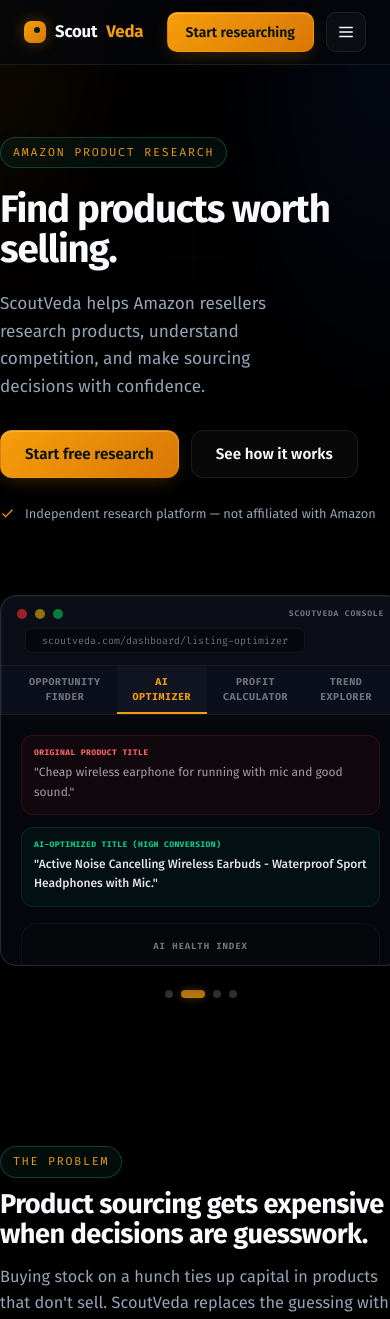
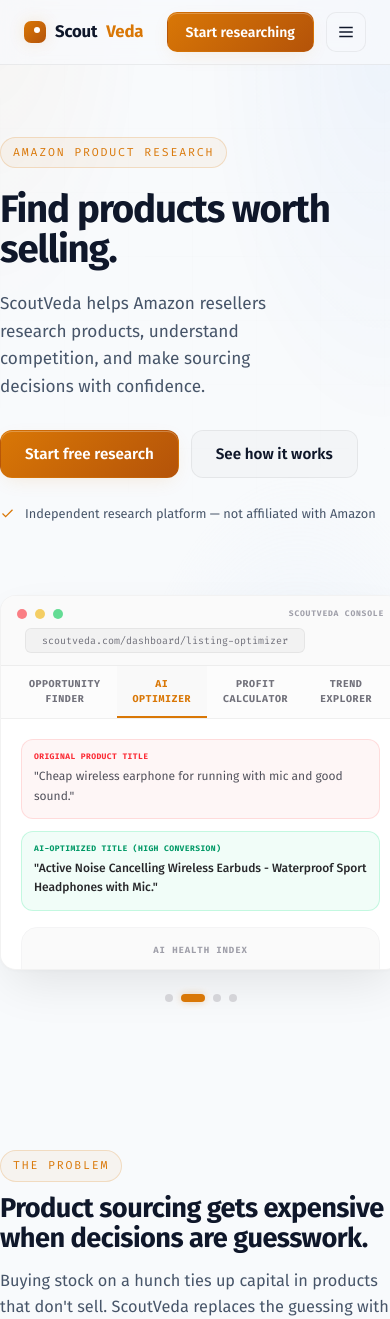
Before and after one commit to rameshknk143/Scout, a Next.js app in the folder web/: page / in a window 390 px wide. Shown: the top 1319 px of the page. Built offline with nearby package versions, Linux system fonts and the light colour scheme.

Commit message:
feat: migrate entire layout and browser showcase to clean light theme

```diff
--- a/web/app/globals.css
+++ b/web/app/globals.css
@@ -2,26 +2,26 @@
 @import "tailwindcss";
 
 :root {
-  --bg: #000000; /* Pure Black Background */
-  --bg-elevated: #0d0d0d; /* Dark Charcoal panels */
-  --panel: #0d0d0d;
-  --panel-border: rgba(255, 255, 255, 0.06);
-  --panel-border-hover: rgba(59, 130, 246, 0.25); /* Glowing blue hover border */
-  --text: #f8fafc; /* Slate 50 */
-  --muted: #94a3b8; /* Slate 400 */
-  --amber: #f59e0b; /* Amber */
-  --amber-soft: rgba(245, 158, 11, 0.08);
-  --amber-glow: rgba(245, 158, 11, 0.15);
+  --bg: #f8fafc; /* Slate 50 - Widescreen light background */
+  --bg-elevated: #ffffff; /* White panels */
+  --panel: #ffffff;
+  --panel-border: rgba(0, 0, 0, 0.08); /* Darker border for light mode */
+  --panel-border-hover: rgba(59, 130, 246, 0.4); /* Glowing blue hover border */
+  --text: #0f172a; /* Slate 900 */
+  --muted: #475569; /* Slate 600 */
+  --amber: #d97706; /* Amber 600 */
+  --amber-soft: rgba(217, 119, 6, 0.06);
+  --amber-glow: rgba(217, 119, 6, 0.12);
   --green: #10b981; /* Success green */
-  --green-soft: rgba(16, 185, 129, 0.08);
+  --green-soft: rgba(16, 185, 129, 0.06);
   --red: #ef4444; /* Alert red */
-  --red-soft: rgba(239, 68, 68, 0.08);
+  --red-soft: rgba(239, 68, 68, 0.06);
 
-  /* Bento Grids shadows */
-  --shadow-sm: 0 1px 2px rgba(0, 0, 0, 0.2);
-  --shadow-md: 0 4px 12px -2px rgba(0, 0, 0, 0.3), 0 2px 4px -1px rgba(0, 0, 0, 0.2);
-  --shadow-lg: 0 12px 24px -4px rgba(0, 0, 0, 0.4), 0 4px 8px -2px rgba(0, 0, 0, 0.3);
-  --shadow-xl: 0 20px 32px -8px rgba(0, 0, 0, 0.5), 0 8px 16px -4px rgba(0, 0, 0, 0.4);
+  /* Bento Grids shadows (lowered opacity for light backgrounds) */
+  --shadow-sm: 0 1px 2px rgba(0, 0, 0, 0.05);
+  --shadow-md: 0 4px 12px -2px rgba(0, 0, 0, 0.08), 0 2px 4px -1px rgba(0, 0, 0, 0.04);
+  --shadow-lg: 0 12px 24px -4px rgba(0, 0, 0, 0.12), 0 4px 8px -2px rgba(0, 0, 0, 0.06);
+  --shadow-xl: 0 20px 32px -8px rgba(0, 0, 0, 0.15), 0 8px 16px -4px rgba(0, 0, 0, 0.08);
 
   /* Spacing Tokens */
   --space-xs: 2px;
@@ -236,14 +236,14 @@ body {
    Palette leans on the app tokens above; teal is the marketing accent.
    ============================================================================ */
 :root {
-  --sv-teal: #f59e0b;          /* Luxury gold marketing accent */
-  --sv-teal-deep: #d97706;
-  --sv-ink: #000000;           /* Pure Black Background */
-  --sv-surface: rgba(13, 13, 13, 0.7);
-  --sv-surface-solid: #0d0d0d;
-  --sv-hair: rgba(255, 255, 255, 0.08);
-  --sv-hair-strong: rgba(255, 255, 255, 0.14);
-  --sv-glow-teal: rgba(245, 158, 11, 0.30);
+  --sv-teal: #d97706;          /* Gold marketing accent for light mode */
+  --sv-teal-deep: #b45309;
+  --sv-ink: #f8fafc;           /* Light Theme Background */
+  --sv-surface: rgba(255, 255, 255, 0.85);
+  --sv-surface-solid: #ffffff;
+  --sv-hair: rgba(0, 0, 0, 0.06);
+  --sv-hair-strong: rgba(0, 0, 0, 0.12);
+  --sv-glow-teal: rgba(217, 119, 6, 0.15);
 }
 
 /* Abstract animated background: drifting light + marketplace grid + data motes.
@@ -252,16 +252,16 @@ body {
 .sv-bg::before {
   content: ""; position: absolute; inset: -20%;
   background:
-    radial-gradient(40% 40% at 15% 15%, rgba(245, 158, 11, 0.07), transparent 70%),
-    radial-gradient(45% 45% at 85% 20%, rgba(30, 58, 138, 0.15), transparent 70%),
-    radial-gradient(50% 50% at 70% 90%, rgba(59, 130, 246, 0.04), transparent 70%);
+    radial-gradient(40% 40% at 15% 15%, rgba(217, 119, 6, 0.04), transparent 70%),
+    radial-gradient(45% 45% at 85% 20%, rgba(59, 130, 246, 0.05), transparent 70%),
+    radial-gradient(50% 50% at 70% 90%, rgba(219, 234, 254, 0.4), transparent 70%);
   animation: sv-drift 30s ease-in-out infinite alternate;
 }
 .sv-bg::after {
   content: ""; position: absolute; inset: 0; opacity: 0.4;
   background-image:
-    linear-gradient(rgba(255,255,255,0.03) 1px, transparent 1px),
-    linear-gradient(90deg, rgba(255,255,255,0.03) 1px, transparent 1px);
+    linear-gradient(rgba(0,0,0,0.02) 1px, transparent 1px),
+    linear-gradient(90deg, rgba(0,0,0,0.02) 1px, transparent 1px);
   background-size: 64px 64px;
   mask-image: radial-gradient(circle at 50% 30%, #000 0%, transparent 80%);
 }
@@ -276,7 +276,7 @@ body {
 
 /* Header */
 .sv-header { position: sticky; top: 0; z-index: 40;
-  backdrop-filter: blur(14px); background: rgba(5, 7, 13, 0.6);
+  backdrop-filter: blur(14px); background: rgba(248, 250, 252, 0.7);
   border-bottom: 1px solid var(--sv-hair); }
 .sv-header-inner { display: flex; align-items: center; justify-content: space-between; height: 64px; gap: 20px; }
 .sv-nav { display: flex; align-items: center; gap: 28px; }
@@ -289,25 +289,25 @@ body {
 .sv-mark-dot { width: 22px; height: 22px; border-radius: 7px;
   background: linear-gradient(135deg, var(--sv-teal), var(--sv-teal-deep));
   box-shadow: 0 0 16px var(--sv-glow-teal); position: relative; }
-.sv-mark-dot::after { content: ""; position: absolute; inset: 6px 6px auto auto; width: 6px; height: 6px; border-radius: 50%; background: #05201c; }
+.sv-mark-dot::after { content: ""; position: absolute; inset: 6px 6px auto auto; width: 6px; height: 6px; border-radius: 50%; background: #ffffff; }
 .sv-mark b { color: var(--sv-teal); }
 
 /* Buttons */
 .sv-btn { display: inline-flex; align-items: center; justify-content: center; gap: 8px;
   height: 40px; padding: 0 18px; border-radius: 10px; font-size: 0.875rem; font-weight: 600;
   text-decoration: none; cursor: pointer; border: 1px solid transparent; transition: all .2s; white-space: nowrap; }
-.sv-btn-primary { color: #04120f;
+.sv-btn-primary { color: #ffffff;
   background: linear-gradient(135deg, var(--sv-teal), var(--sv-teal-deep));
   box-shadow: 0 6px 20px -6px var(--sv-glow-teal), inset 0 1px 0 rgba(255,255,255,.25); }
 .sv-btn-primary:hover { transform: translateY(-1px); box-shadow: 0 10px 28px -6px var(--sv-glow-teal), inset 0 1px 0 rgba(255,255,255,.25); }
-.sv-btn-ghost { color: var(--text); background: rgba(255,255,255,0.03); border-color: var(--sv-hair); }
-.sv-btn-ghost:hover { border-color: var(--sv-hair-strong); background: rgba(255,255,255,0.06); }
+.sv-btn-ghost { color: var(--text); background: rgba(0,0,0,0.02); border-color: var(--sv-hair); }
+.sv-btn-ghost:hover { border-color: var(--sv-hair-strong); background: rgba(0,0,0,0.04); }
 .sv-btn-lg { height: 48px; padding: 0 24px; font-size: 0.95rem; border-radius: 12px; }
 
 /* Eyebrow / pill */
 .sv-eyebrow { display: inline-flex; align-items: center; gap: 8px; font-family: var(--font-mono);
   font-size: 0.72rem; letter-spacing: 0.16em; text-transform: uppercase; color: var(--sv-teal);
-  padding: 6px 12px; border: 1px solid rgba(45,212,191,0.25); border-radius: 999px; background: rgba(45,212,191,0.06); }
+  padding: 6px 12px; border: 1px solid rgba(217,119,6,0.2); border-radius: 999px; background: rgba(217,119,6,0.05); }
 
 /* Hero */
 .sv-hero { padding: 72px 0 40px; }
@@ -320,12 +320,12 @@ body {
 /* Glass surface used across public pages */
 .sv-glass { background: var(--sv-surface); backdrop-filter: blur(18px);
   border: 1px solid var(--sv-hair); border-radius: 18px;
-  box-shadow: 0 24px 60px -24px rgba(0,0,0,0.7), inset 0 1px 0 rgba(255,255,255,0.05); }
+  box-shadow: 0 24px 50px -24px rgba(0,0,0,0.08), inset 0 1px 0 rgba(255,255,255,0.8); }
 
 /* Neomorphic soft control (widgets, toggles) */
-.sv-soft { background: linear-gradient(145deg, #141b2c, #0d1320);
-  border: 1px solid rgba(255,255,255,0.04); border-radius: 12px;
-  box-shadow: 6px 6px 14px rgba(0,0,0,0.5), -4px -4px 12px rgba(255,255,255,0.02); }
+.sv-soft { background: linear-gradient(145deg, #ffffff, #f1f5f9);
+  border: 1px solid rgba(0,0,0,0.03); border-radius: 12px;
+  box-shadow: 6px 6px 14px rgba(0,0,0,0.03), -4px -4px 12px rgba(255,255,255,0.9); }
 
 /* Hero dashboard preview */
 .sv-preview { padding: 18px; position: relative; }
--- a/web/components/BrowserShowcase.tsx
+++ b/web/components/BrowserShowcase.tsx
@@ -20,24 +20,24 @@ export default function BrowserShowcase() {
       urlPath: "opportunity-finder",
       title: "Product Search & Score",
       renderContent: () => (
-        <div className="grid grid-cols-1 md:grid-cols-12 gap-4 h-full p-5 text-white">
+        <div className="grid grid-cols-1 md:grid-cols-12 gap-4 h-full p-5 text-zinc-800">
           {/* Left column - search list */}
           <div className="md:col-span-7 flex flex-col justify-between space-y-3">
             <div>
-              <div className="text-[10px] font-bold text-zinc-500 uppercase tracking-widest font-mono mb-2">
+              <div className="text-[10px] font-bold text-zinc-400 uppercase tracking-widest font-mono mb-2">
                 Real-time Opportunities
               </div>
               <div className="space-y-2">
                 {[
-                  { name: "Noise-cancel earbuds", score: "88", color: "text-emerald-400", bg: "bg-emerald-500/10" },
-                  { name: "Sport wireless buds", score: "64", color: "text-amber-400", bg: "bg-amber-500/10" },
-                  { name: "Budget TWS clone", score: "41", color: "text-red-400", bg: "bg-red-500/10" },
+                  { name: "Noise-cancel earbuds", score: "88", color: "text-emerald-600", bg: "bg-emerald-500/10" },
+                  { name: "Sport wireless buds", score: "64", color: "text-amber-700", bg: "bg-amber-500/10" },
+                  { name: "Budget TWS clone", score: "41", color: "text-red-600", bg: "bg-red-500/10" },
                 ].map((item, idx) => (
                   <div
                     key={idx}
-                    className="flex items-center justify-between p-2.5 rounded-lg bg-white/[0.02] border border-white/5 text-xs"
+                    className="flex items-center justify-between p-2.5 rounded-lg bg-zinc-50 border border-zinc-100 text-xs"
                   >
-                    <span className="text-zinc-300 font-medium truncate max-w-[150px]">
+                    <span className="text-zinc-700 font-medium truncate max-w-[150px]">
                       {item.name}
                     </span>
                     <span className={`font-bold font-mono px-2 py-0.5 rounded text-[11px] ${item.color} ${item.bg}`}>
@@ -47,20 +47,20 @@ export default function BrowserShowcase() {
                 ))}
               </div>
             </div>
-            <div className="text-[11px] text-zinc-500 font-mono">
+            <div className="text-[11px] text-zinc-400 font-mono">
               * Based on local search queries & competitor BSR indicators
             </div>
           </div>
 
           {/* Right column - Opportunity Score ring */}
-          <div className="md:col-span-5 flex flex-col items-center justify-center bg-zinc-950/40 border border-white/5 rounded-2xl p-4">
-            <div className="text-[9px] font-bold text-zinc-500 uppercase tracking-widest font-mono">
+          <div className="md:col-span-5 flex flex-col items-center justify-center bg-zinc-50 border border-zinc-100 rounded-2xl p-4">
+            <div className="text-[9px] font-bold text-zinc-400 uppercase tracking-widest font-mono">
               OPPORTUNITY SCORE
             </div>
-            <div className="relative w-20 h-20 rounded-full border-[6px] border-emerald-500/20 border-t-emerald-400 flex items-center justify-center font-mono font-bold text-2xl text-white mt-3 shadow-[0_0_20px_rgba(16,185,129,0.15)]">
+            <div className="relative w-20 h-20 rounded-full border-[6px] border-emerald-500/10 border-t-emerald-500 flex items-center justify-center font-mono font-bold text-2xl text-zinc-800 mt-3 shadow-[0_0_15px_rgba(16,185,129,0.1)]">
               82
             </div>
-            <span className="text-[9px] font-bold text-emerald-400 bg-emerald-500/10 border border-emerald-500/20 px-2.5 py-0.5 rounded-md uppercase tracking-wider mt-4">
+            <span className="text-[9px] font-bold text-emerald-600 bg-emerald-500/10 border border-emerald-500/20 px-2.5 py-0.5 rounded-md uppercase tracking-wider mt-4">
               PURSUE Opportunity
             </span>
           </div>
@@ -72,34 +72,34 @@ export default function BrowserShowcase() {
       urlPath: "listing-optimizer",
       title: "AI Title & Keyword Health",
       renderContent: () => (
-        <div className="grid grid-cols-1 md:grid-cols-12 gap-4 h-full p-5 text-white">
+        <div className="grid grid-cols-1 md:grid-cols-12 gap-4 h-full p-5 text-zinc-800">
           {/* Left Column: Side-by-Side comparison */}
           <div className="md:col-span-8 flex flex-col gap-3 justify-center">
-            <div className="p-3 rounded-xl bg-red-500/5 border border-red-500/15 text-xs">
-              <div className="font-bold text-red-400 uppercase tracking-wider text-[8px] mb-1 font-mono">Original Product Title</div>
-              <p className="text-zinc-400 leading-relaxed font-sans">
+            <div className="p-3 rounded-xl bg-red-50/70 border border-red-200/60 text-xs">
+              <div className="font-bold text-red-500 uppercase tracking-wider text-[8px] mb-1 font-mono">Original Product Title</div>
+              <p className="text-zinc-600 leading-relaxed font-sans">
                 "Cheap wireless earphone for running with mic and good sound."
               </p>
             </div>
-            <div className="p-3 rounded-xl bg-emerald-500/5 border border-emerald-500/15 text-xs">
-              <div className="font-bold text-emerald-400 uppercase tracking-wider text-[8px] mb-1 font-mono">AI-Optimized Title (High Conversion)</div>
-              <p className="text-zinc-200 leading-relaxed font-sans font-medium">
+            <div className="p-3 rounded-xl bg-emerald-50/70 border border-emerald-200/60 text-xs">
+              <div className="font-bold text-emerald-600 uppercase tracking-wider text-[8px] mb-1 font-mono">AI-Optimized Title (High Conversion)</div>
+              <p className="text-zinc-800 leading-relaxed font-sans font-medium">
                 "Active Noise Cancelling Wireless Earbuds - Waterproof Sport Headphones with Mic."
               </p>
             </div>
           </div>
 
           {/* Right Column: AI health score */}
-          <div className="md:col-span-4 flex flex-col justify-between bg-zinc-950/40 border border-white/5 rounded-2xl p-4">
+          <div className="md:col-span-4 flex flex-col justify-between bg-zinc-50 border border-zinc-100 rounded-2xl p-4">
             <div>
-              <div className="text-[9px] font-bold text-zinc-500 uppercase tracking-widest font-mono text-center">
+              <div className="text-[9px] font-bold text-zinc-400 uppercase tracking-widest font-mono text-center">
                 AI HEALTH INDEX
               </div>
-              <div className="text-center font-mono font-bold text-2xl text-emerald-400 mt-2">
-                92 <span className="text-xs text-zinc-500">/ 100</span>
+              <div className="text-center font-mono font-bold text-2xl text-emerald-600 mt-2">
+                92 <span className="text-xs text-zinc-400">/ 100</span>
               </div>
             </div>
-            <div className="bg-emerald-500/10 border border-emerald-500/20 text-emerald-400 text-[10px] py-2 px-3 rounded-lg text-center font-semibold mt-3">
+            <div className="bg-emerald-500/10 border border-emerald-500/20 text-emerald-600 text-[10px] py-2 px-3 rounded-lg text-center font-semibold mt-3">
               +14% Conversion boost
             </div>
           </div>
@@ -111,26 +111,26 @@ export default function BrowserShowcase() {
       urlPath: "profit-calculator",
       title: "FBA Margin Breakdown",
       renderContent: () => (
-        <div className="grid grid-cols-1 md:grid-cols-12 gap-4 h-full p-5 text-white">
+        <div className="grid grid-cols-1 md:grid-cols-12 gap-4 h-full p-5 text-zinc-800">
           {/* Left Column: Spreadsheet style fee */}
           <div className="md:col-span-7 flex flex-col justify-between">
-            <div className="text-[10px] font-bold text-zinc-500 uppercase tracking-widest font-mono mb-2">
+            <div className="text-[10px] font-bold text-zinc-400 uppercase tracking-widest font-mono mb-2">
               Sourcing & Fee Analysis
             </div>
-            <div className="bg-white/[0.01] border border-white/5 p-3 rounded-xl space-y-2 font-mono text-[11px] leading-relaxed">
-              <div className="flex justify-between text-zinc-400">
+            <div className="bg-zinc-50 border border-zinc-100 p-3 rounded-xl space-y-2 font-mono text-[11px] leading-relaxed">
+              <div className="flex justify-between text-zinc-500">
                 <span>Sale Price</span>
-                <span className="text-white">₹1,499.00</span>
+                <span className="text-zinc-800 font-bold">₹1,499.00</span>
               </div>
-              <div className="flex justify-between text-zinc-400">
+              <div className="flex justify-between text-zinc-500">
                 <span>Sourcing Cost</span>
-                <span className="text-white">₹420.00</span>
+                <span className="text-zinc-800 font-bold">₹420.00</span>
               </div>
-              <div className="flex justify-between text-zinc-500 border-t border-white/5 pt-2">
+              <div className="flex justify-between text-zinc-400 border-t border-zinc-200/60 pt-2">
                 <span>Referral Fee (12%)</span>
                 <span>-₹179.88</span>
               </div>
-              <div className="flex justify-between text-zinc-500">
+              <div className="flex justify-between text-zinc-400">
                 <span>FBA Pick & Pack</span>
                 <span>-₹64.00</span>
               </div>
@@ -138,14 +138,14 @@ export default function BrowserShowcase() {
           </div>
 
           {/* Right Column: Net profit */}
-          <div className="md:col-span-5 flex flex-col justify-between bg-zinc-950/40 border border-white/5 rounded-2xl p-4">
+          <div className="md:col-span-5 flex flex-col justify-between bg-zinc-50 border border-zinc-100 rounded-2xl p-4">
             <div>
-              <div className="text-[9px] font-bold text-zinc-500 uppercase tracking-widest font-mono">
+              <div className="text-[9px] font-bold text-zinc-400 uppercase tracking-widest font-mono">
                 ESTIMATED NET MARGIN
               </div>
-              <div className="text-2xl font-bold font-mono text-white mt-1.5">₹835.12</div>
+              <div className="text-2xl font-bold font-mono text-zinc-800 mt-1.5">₹835.12</div>
             </div>
-            <div className="text-xs font-bold text-center text-emerald-400 bg-emerald-500/10 border border-emerald-500/20 py-2.5 rounded-xl mt-4">
+            <div className="text-xs font-bold text-center text-emerald-600 bg-emerald-500/10 border border-emerald-500/20 py-2.5 rounded-xl mt-4">
               34% Net ROI
             </div>
           </div>
@@ -157,40 +157,40 @@ export default function BrowserShowcase() {
       urlPath: "trend-explorer",
       title: "Niche BSR & Alert radar",
       renderContent: () => (
-        <div className="grid grid-cols-1 md:grid-cols-12 gap-4 h-full p-5 text-white">
+        <div className="grid grid-cols-1 md:grid-cols-12 gap-4 h-full p-5 text-zinc-800">
           {/* Left Column: line graph */}
           <div className="md:col-span-7 flex flex-col justify-between">
             <div>
-              <div className="text-[10px] font-bold text-zinc-500 uppercase tracking-widest font-mono mb-2">
+              <div className="text-[10px] font-bold text-zinc-400 uppercase tracking-widest font-mono mb-2">
                 12-Week BSR Demand Trend
               </div>
-              <div className="h-20 w-full relative overflow-hidden bg-white/[0.01] border border-white/5 rounded-xl p-2.5 mt-1">
+              <div className="h-20 w-full relative overflow-hidden bg-zinc-50 border border-zinc-100 rounded-xl p-2.5 mt-1">
                 <svg viewBox="0 0 100 40" preserveAspectRatio="none" className="w-full h-full">
                   <defs>
                     <linearGradient id="glow-rad-line" x1="0" y1="0" x2="0" y2="1">
-                      <stop offset="0" stopColor="#38bdf8" stopOpacity="0.4" />
-                      <stop offset="1" stopColor="#38bdf8" stopOpacity="0" />
+                      <stop offset="0" stopColor="#0284c7" stopOpacity="0.15" />
+                      <stop offset="1" stopColor="#0284c7" stopOpacity="0" />
                     </linearGradient>
                   </defs>
                   <polygon points="0,40 12,34 24,38 36,24 48,29 60,15 72,20 84,10 96,14 100,5 100,40" fill="url(#glow-rad-line)" />
-                  <polyline points="0,40 12,34 24,38 36,24 48,29 60,15 72,20 84,10 96,14 100,5" fill="none" stroke="#38bdf8" strokeWidth="2.5" vectorEffect="non-scaling-stroke" />
+                  <polyline points="0,40 12,34 24,38 36,24 48,29 60,15 72,20 84,10 96,14 100,5" fill="none" stroke="#0284c7" strokeWidth="2.5" vectorEffect="non-scaling-stroke" />
                 </svg>
               </div>
             </div>
-            <div className="text-[10px] text-zinc-500 font-mono">
+            <div className="text-[10px] text-zinc-400 font-mono">
               ▲ Ranking improved by +42% over last 90 days
             </div>
           </div>
 
           {/* Right Column: notification hub */}
           <div className="md:col-span-5 flex flex-col gap-2 justify-center">
-            <div className="p-2 rounded bg-amber-500/5 border border-amber-500/15 text-[10px] flex gap-2">
-              <span className="text-amber-400 font-bold font-mono">ALERT</span>
-              <span className="text-zinc-300 truncate">ASIN ranking up by +14 positions</span>
+            <div className="p-2 rounded bg-amber-50/70 border border-amber-200/60 text-[10px] flex gap-2">
+              <span className="text-amber-700 font-bold font-mono">ALERT</span>
+              <span className="text-zinc-700 truncate">ASIN ranking up by +14 positions</span>
             </div>
-            <div className="p-2 rounded bg-emerald-500/5 border border-emerald-500/15 text-[10px] flex gap-2">
-              <span className="text-emerald-400 font-bold font-mono">OPPORTUNITY</span>
-              <span className="text-zinc-300 truncate">Category Electronics rose 25%</span>
+            <div className="p-2 rounded bg-emerald-50/70 border border-emerald-200/60 text-[10px] flex gap-2">
+              <span className="text-emerald-600 font-bold font-mono">OPPORTUNITY</span>
+              <span className="text-zinc-700 truncate">Category Electronics rose 25%</span>
             </div>
           </div>
         </div>
@@ -242,9 +242,9 @@ export default function BrowserShowcase() {
   return (
     <div className="w-full flex flex-col items-center gap-6">
       {/* 3D Browser window container */}
-      <div className="w-full max-w-[620px] rounded-2xl border border-white/10 bg-[#0f1524]/90 backdrop-blur-md overflow-hidden shadow-[0_30px_60px_-15px_rgba(0,0,0,0.8),_inset_0_0_0_1px_rgba(255,255,255,0.06)]">
+      <div className="w-full max-w-[620px] rounded-2xl border border-black/5 bg-white overflow-hidden shadow-[0_20px_50px_-10px_rgba(0,0,0,0.1),_0_1px_4px_rgba(0,0,0,0.03),_inset_0_0_0_1px_rgba(255,255,255,0.8)]">
         {/* Browser Header Bar */}
-        <div className="flex items-center justify-between border-b border-white/5 bg-zinc-950/40 px-4 py-3 flex-wrap sm:flex-nowrap gap-2">
+        <div className="flex items-center justify-between border-b border-black/5 bg-zinc-50 px-4 py-3 flex-wrap sm:flex-nowrap gap-2">
           {/* Red/Yellow/Green mock dots */}
           <div className="flex items-center gap-2">
             <div className="w-2.5 h-2.5 rounded-full bg-red-500/60" />
@@ -253,28 +253,28 @@ export default function BrowserShowcase() {
           </div>
 
           {/* Browser Address Bar URL */}
-          <div className="w-full max-w-[280px] bg-black/40 border border-white/5 rounded-md px-3 py-1 text-[10px] font-mono text-zinc-500 truncate text-center select-none mx-2 order-3 sm:order-none">
+          <div className="w-full max-w-[280px] bg-black/[0.03] border border-black/5 rounded-md px-3 py-1 text-[10px] font-mono text-zinc-500 truncate text-center select-none mx-2 order-3 sm:order-none">
             scoutveda.com/dashboard/{slides[current].urlPath}
           </div>
 
           {/* App Title */}
-          <span className="text-[8px] font-bold text-zinc-500 uppercase tracking-widest font-mono">
+          <span className="text-[8px] font-bold text-zinc-400 uppercase tracking-widest font-mono">
             SCOUTVEDA CONSOLE
           </span>
         </div>
 
         {/* Tab Selection Bar */}
-        <div className="flex items-center border-b border-white/5 bg-zinc-950/20 px-3">
+        <div className="flex items-center border-b border-black/5 bg-zinc-50/50 px-3">
           {slides.map((slide, idx) => {
             const active = idx === current;
             return (
               <button
                 key={idx}
                 onClick={() => selectTab(idx)}
-                className={`px-4 py-2 text-[10px] font-bold uppercase tracking-wider font-mono border-b-2 transition-all focus:outline-none ${
+                className={`px-4 py-2.5 text-[10px] font-bold uppercase tracking-wider font-mono border-b-2 transition-all focus:outline-none ${
                   active
-                    ? "border-[#f59e0b] text-[#f59e0b] bg-white/[0.02]"
-                    : "border-transparent text-zinc-500 hover:text-zinc-300"
+                    ? "border-[#d97706] text-[#d97706] bg-black/[0.01]"
+                    : "border-transparent text-zinc-500 hover:text-zinc-700"
                 }`}
               >
                 {slide.tabName}
@@ -284,7 +284,7 @@ export default function BrowserShowcase() {
         </div>
 
         {/* Browser screen area with slide transition */}
-        <div className="relative h-[250px] bg-[#05070c] overflow-hidden flex flex-col">
+        <div className="relative h-[250px] bg-white overflow-hidden flex flex-col">
           <AnimatePresence initial={false} custom={direction} mode="wait">
             <motion.div
               key={current}
@@ -309,8 +309,8 @@ export default function BrowserShowcase() {
             onClick={() => selectTab(idx)}
             className={`w-2 h-2 rounded-full transition-all duration-300 ${
               idx === current
-                ? "w-6 bg-[#f59e0b] shadow-[0_0_10px_rgba(245,158,11,0.4)]"
-                : "bg-zinc-700 hover:bg-zinc-600"
+                ? "w-6 bg-[#d97706] shadow-[0_0_8px_rgba(217,119,6,0.3)]"
+                : "bg-zinc-300 hover:bg-zinc-400"
             }`}
             aria-label={`Go to slide ${idx + 1}`}
           />
```
